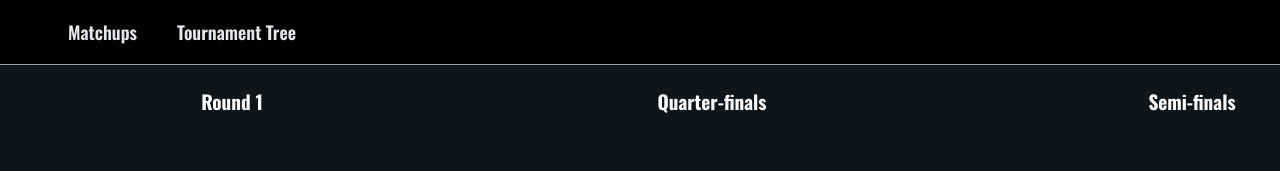
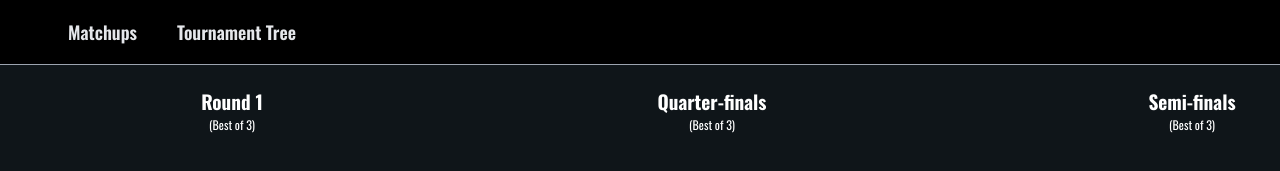
Before and after one commit to ozanisgor/tournament-tree, a Next.js app: page / in a window 1280 px wide. Shown: the top 171 px of the page. Built offline with nearby package versions, Linux system fonts and the light colour scheme.

Commit message:
ADD: format text to headers

```diff
--- a/components/RoundHeader.tsx
+++ b/components/RoundHeader.tsx
@@ -21,7 +21,7 @@ const RoundHeader = ({
   totalRounds: number;
 }) => (
   <motion.div
-    className={`bracket-round-header
+    className={`bracket-round-header flex flex-col
     ${round === totalRounds ? "bracket-last-round" : ""}`}
     initial={{ opacity: 0, y: 50 }}
     animate={{
@@ -31,6 +31,7 @@ const RoundHeader = ({
     }}
   >
     {getRoundHeaderText(round, totalRounds)}
+    <span className="text-xs font-normal">(Best of 3)</span>
   </motion.div>
 );
 
```
